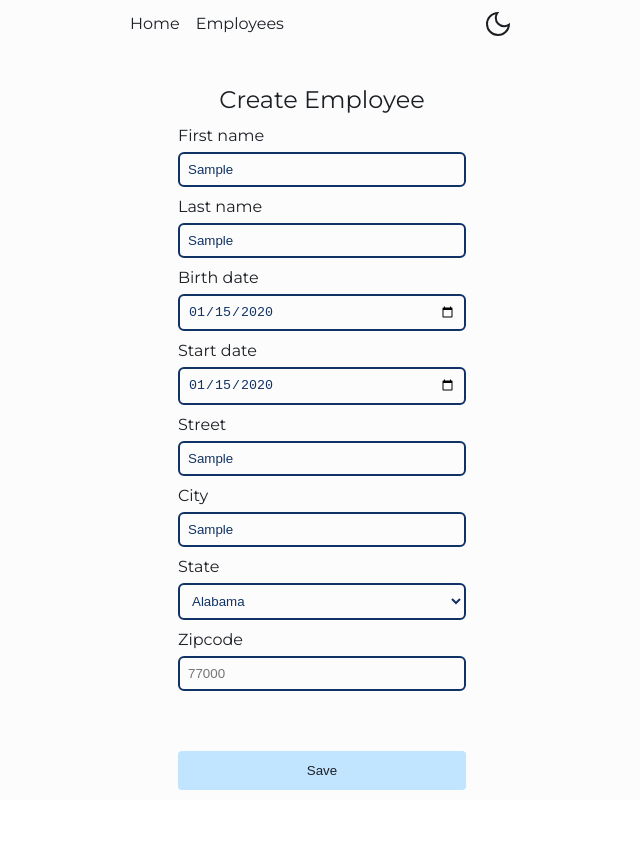
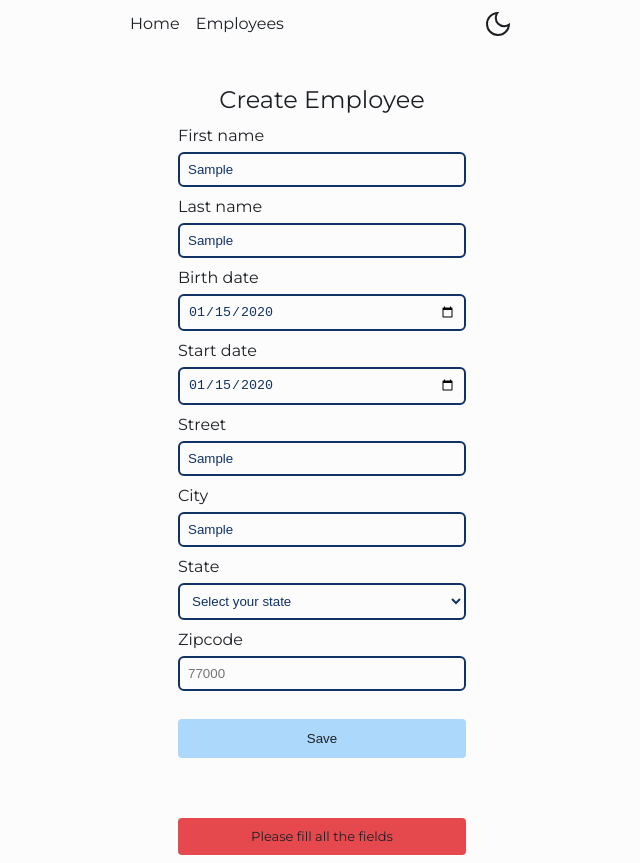
Before and after one commit to Nicoka11/OCR-14, a React (Vite) app: page / in a window 1280 px wide. Both pictures are taken after typing "Sample", "Sample", "2020-01-15", "2020-01-15", "Sample", "Sample" into the empty fields and a click on the input "Save". Shown: the whole page, without its empty margins (318-958 px from the left). Before the commit the page ends 800 px from the top, so only its background shows below. Built offline with nearby package versions, Linux system fonts and the light colour scheme.

Commit message:
feat: form validation, data to store

```diff
--- a/package.json
+++ b/package.json
@@ -12,6 +12,7 @@
     "@radix-ui/colors": "^0.1.8",
     "@stitches/react": "^1.2.8",
     "jotai": "^1.8.3",
+    "nanoid": "^4.0.0",
     "react": "^18.2.0",
     "react-dom": "^18.2.0",
     "react-hook-form": "^7.35.0",
--- a/src/App.tsx
+++ b/src/App.tsx
@@ -1,10 +1,12 @@
 import { darkTheme, styled } from "@src/styles";
 import { useAtom } from "jotai";
-import { toggleDarkThemeAtom } from "@src/store/atoms";
+import { toggleDarkThemeAtom } from "@src/atomic/atoms";
 import "@src/styles/reset.css";
 import { BrowserRouter, Route, Routes } from "react-router-dom";
 import Home from "./pages/Home";
+import Employees from "./pages/Employees";
 import Layout from "./components/Layout";
+import { StaticRoutes } from "./constants";
 
 const AppWrapper = styled("div", {
   background: "$slate1",
@@ -29,6 +31,7 @@ function App() {
         <Layout>
           <Routes>
             <Route index element={<Home />} />
+            <Route path={StaticRoutes.Employees} element={<Employees />} />
           </Routes>
         </Layout>
       </BrowserRouter>
--- a/src/components/Buttons.ts
+++ b/src/components/Buttons.ts
@@ -3,7 +3,7 @@ import { styled } from "@src/styles";
 export const ButtonPrimary = styled("button", {
   padding: "$3 $6",
   width: "$full",
-  backgroundColor: "$blue5",
+  backgroundColor: "$blue6",
   color: "$slate12",
   border: "none",
   borderRadius: "$base",
--- /dev/null
+++ b/src/components/ErrorBanner.tsx
@@ -0,0 +1,26 @@
+import { Box } from "./BaseElements";
+
+interface ErrorBannerProps {
+  message: string;
+  show: boolean;
+}
+
+const ErrorBanner = ({ message, show }: ErrorBannerProps) => (
+  <>
+    {show && (
+      <Box
+        css={{
+          padding: "$3 $8",
+          backgroundColor: "$red9",
+          borderRadius: "$base",
+          textAlign: "center",
+          fontSize: "small"
+        }}
+      >
+        <p>{message}</p>
+      </Box>
+    )}
+  </>
+);
+
+export default ErrorBanner;
--- a/src/components/NewEmployeeForm.tsx
+++ b/src/components/NewEmployeeForm.tsx
@@ -1,19 +1,23 @@
 import { styled } from "@src/styles";
-import { useForm } from "react-hook-form";
+import { SubmitHandler, useForm } from "react-hook-form";
 import { ButtonPrimary } from "./Buttons";
 import Input from "./Input";
 import { UsStates } from "@src/constants";
 import { Box } from "./BaseElements";
+import { AddEmployeePayload } from "@src/types";
+import { useEmployeeStore } from "@src/stores";
+import { nanoid } from "nanoid";
+import ErrorBanner from "./ErrorBanner";
 
 enum FormFields {
-  FirstName = "first-name",
-  LastName = "last-name",
-  BirthDate = "date-of-birth",
-  StartDate = "start-date",
+  FirstName = "firstName",
+  LastName = "lastName",
+  BirthDate = "birthDate",
+  StartDate = "startDate",
   AddressStreet = "street",
   AddressCity = "city",
   AddressState = "state",
-  AddressZipCode = "zip-code",
+  AddressZipCode = "zipCode",
 }
 
 const Heading = styled("h1", {
@@ -22,7 +26,7 @@ const Heading = styled("h1", {
   textAlign: "center",
 });
 
-const Form = styled("div", {
+const Form = styled("form", {
   display: "flex",
   flexDirection: "column",
   gap: "$3",
@@ -38,7 +42,20 @@ const Group = styled("div", {
 });
 
 const NewEmployeeForm = () => {
-  const { register, handleSubmit } = useForm();
+  const {
+    register,
+    handleSubmit,
+    formState: { isValid, isSubmitted },
+  } = useForm<AddEmployeePayload>();
+
+  const stateValidator = {
+    required: true,
+    validate: (value: string) => value !== "default",
+  };
+  const addEmployee = useEmployeeStore((state) => state.addEmployee);
+  const onSubmit: SubmitHandler<AddEmployeePayload> = (data) => {
+    addEmployee(data);
+  };
 
   return (
     <Box
@@ -49,11 +66,11 @@ const NewEmployeeForm = () => {
       }}
     >
       <Heading>Create Employee</Heading>
-      <Form onSubmit={handleSubmit((data) => console.log(data))}>
+      <Form onSubmit={handleSubmit(onSubmit)}>
         <Group>
           <label htmlFor={FormFields.FirstName}>First name</label>
           <Input
-            {...register(FormFields.FirstName)}
+            {...register(FormFields.FirstName, { required: true })}
             placeholder="First name"
             id={FormFields.FirstName}
           />
@@ -61,7 +78,7 @@ const NewEmployeeForm = () => {
         <Group>
           <label htmlFor={FormFields.LastName}>Last name</label>
           <Input
-            {...register(FormFields.LastName)}
+            {...register(FormFields.LastName, { required: true })}
             placeholder="Last name"
             id={FormFields.LastName}
           />
@@ -70,7 +87,7 @@ const NewEmployeeForm = () => {
           <label htmlFor={FormFields.BirthDate}>Birth date</label>
           <Input
             type="date"
-            {...register(FormFields.BirthDate)}
+            {...register(FormFields.BirthDate, { required: true })}
             id={FormFields.BirthDate}
           />
         </Group>
@@ -78,7 +95,7 @@ const NewEmployeeForm = () => {
           <label htmlFor={FormFields.StartDate}>Start date</label>
           <Input
             type="date"
-            {...register(FormFields.StartDate)}
+            {...register(FormFields.StartDate, { required: true })}
             id={FormFields.StartDate}
           />
         </Group>
@@ -86,7 +103,7 @@ const NewEmployeeForm = () => {
         <Group>
           <label htmlFor={FormFields.AddressStreet}>Street</label>
           <Input
-            {...register(FormFields.AddressStreet)}
+            {...register(FormFields.AddressStreet, { required: true })}
             placeholder="31b"
             id={FormFields.AddressStreet}
           />
@@ -94,7 +111,7 @@ const NewEmployeeForm = () => {
         <Group>
           <label htmlFor={FormFields.AddressCity}>City</label>
           <Input
-            {...register(FormFields.AddressCity)}
+            {...register(FormFields.AddressCity, { required: true })}
             placeholder="Baker Street"
             id={FormFields.AddressCity}
           />
@@ -103,19 +120,25 @@ const NewEmployeeForm = () => {
           <label htmlFor={FormFields.AddressState}>State</label>
           <Input
             as="select"
-            {...register(FormFields.AddressState)}
+            {...register(FormFields.AddressState, stateValidator)}
             placeholder="Arizona"
+            defaultValue="default"
             id={FormFields.AddressState}
           >
+            <option value="default" disabled>
+              Select your state
+            </option>
             {UsStates.map((state) => (
-              <option value={state.abbreviation}>{state.name}</option>
+              <option key={nanoid()} value={state.abbreviation}>
+                {state.name}
+              </option>
             ))}
           </Input>
         </Group>
         <Group>
           <label htmlFor={FormFields.AddressZipCode}>Zipcode</label>
           <Input
-            {...register(FormFields.AddressZipCode)}
+            {...register(FormFields.AddressZipCode, { required: true })}
             placeholder="77000"
             id={FormFields.AddressZipCode}
           />
@@ -124,7 +147,11 @@ const NewEmployeeForm = () => {
           as="input"
           type="submit"
           value="Save"
-          css={{ marginTop: "$12" }}
+          css={{ marginTop: "$4", marginBottom: "$12" }}
+        />
+        <ErrorBanner
+          message="Please fill all the fields"
+          show={isSubmitted && !isValid}
         />
       </Form>
     </Box>
--- a/src/components/ThemeSwitch.tsx
+++ b/src/components/ThemeSwitch.tsx
@@ -1,5 +1,5 @@
 import { DarkThemeIcon, LightThemeIcon } from "@src/icons/Theme";
-import { toggleDarkThemeAtom } from "@src/store/atoms";
+import { toggleDarkThemeAtom } from "@src/atomic/atoms";
 import { useAtom } from "jotai";
 import { ButtonGhost } from "./Buttons";
 
--- /dev/null
+++ b/src/pages/Employees.tsx
@@ -0,0 +1,14 @@
+import { useEmployeeStore } from "@src/stores";
+
+const Employees = () => {
+  const employeeList = useEmployeeStore((state) => state.employees);
+  return (
+    <div>
+      {employeeList.map((el, i) => (
+        <p key={i}>{el.firstName}</p>
+      ))}
+    </div>
+  );
+};
+
+export default Employees;
--- a/src/stores/employeeStore.ts
+++ b/src/stores/employeeStore.ts
@@ -1,18 +1,27 @@
-import { Employee } from "@src/types";
+import { AddEmployeePayload, Employee } from "@src/types";
 import create from "zustand";
+import { nanoid } from "nanoid";
 
 interface Store {
   employees: Employee[];
+  addEmployee: (employee: AddEmployeePayload) => void;
+  removeEmployee: (id: string) => void;
 }
 
-const EmployeeStore = create<Store>((set) => ({
+const useEmployeeStore = create<Store>((set) => ({
   employees: [],
-  addEmployee: (newEmployee: Employee) =>
-    set((state) => ({ employees: [...state.employees, newEmployee] })),
+  addEmployee: (newEmployeePayload: AddEmployeePayload) =>
+    set((state) => {
+      const newEmployee: Employee = {
+        id: nanoid(),
+        ...newEmployeePayload,
+      };
+      return { employees: [...state.employees, newEmployee] };
+    }),
   removeEmployee: (id: string) =>
     set((state) => ({
       employees: state.employees.filter((user) => user.id !== id),
     })),
 }));
 
-export default EmployeeStore;
+export default useEmployeeStore;
--- /dev/null
+++ b/src/stores/index.ts
@@ -0,0 +1 @@
+export { default as useEmployeeStore } from "./employeeStore";
--- a/src/styles/styled.ts
+++ b/src/styles/styled.ts
@@ -1,5 +1,12 @@
 import { createStitches, createTheme } from "@stitches/react";
-import { blue, blueDark, slate, slateDark } from "@radix-ui/colors";
+import {
+  blue,
+  blueDark,
+  slate,
+  slateDark,
+  red,
+  redDark,
+} from "@radix-ui/colors";
 
 const space = {
   0: "0px",
@@ -68,6 +75,7 @@ const darkTheme = createTheme("dark-theme", {
   colors: {
     ...blueDark,
     ...slateDark,
+    ...redDark,
   },
 });
 
@@ -76,6 +84,7 @@ const { styled, css } = createStitches({
     colors: {
       ...blue,
       ...slate,
+      ...red,
     },
     space,
     sizes: space,
--- a/src/types/types.d.ts
+++ b/src/types/types.d.ts
@@ -4,7 +4,10 @@ export interface Employee {
   lastName: string;
   birthDate: string;
   startDate: string;
+  street: string;
   city: string;
   state: string;
   zipCode: string;
 }
+
+export interface AddEmployeePayload extends Omit<Employee, "id"> {}
```
Also changed, not shown: src/atomic/atoms.ts (renamed from src/store/atoms.ts), 1 other file (tests, documents, lock files or other folders).
